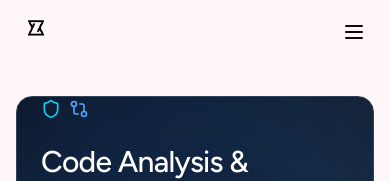
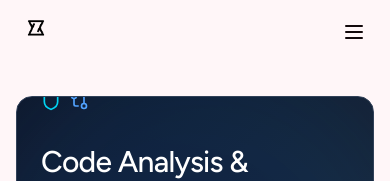
Before and after one commit to sedegah/Invisible-Characters, a Next.js app: page / in a window 390 px wide. Shown: the top 181 px of the page. Built offline with nearby package versions, Linux system fonts and the light colour scheme.

Commit message:
Adjust logo spacing: reduce 15% on desktop, increase 35% on mobile

```diff
--- a/components/ProductTeaserCard.tsx
+++ b/components/ProductTeaserCard.tsx
@@ -59,7 +59,7 @@
                   ease: [0.645, 0.045, 0.355, 1],
                   delay: 0.3,
                 }}
-                className="flex gap-2 mb-6 sm:mb-8"
+                className="flex gap-2 mb-8 sm:mb-7"
               >
                 <Shield className="w-5 h-5 sm:w-6 sm:h-6 text-cyan-400" />
                 <GitCompare className="w-5 h-5 sm:w-6 sm:h-6 text-blue-400" />
```
